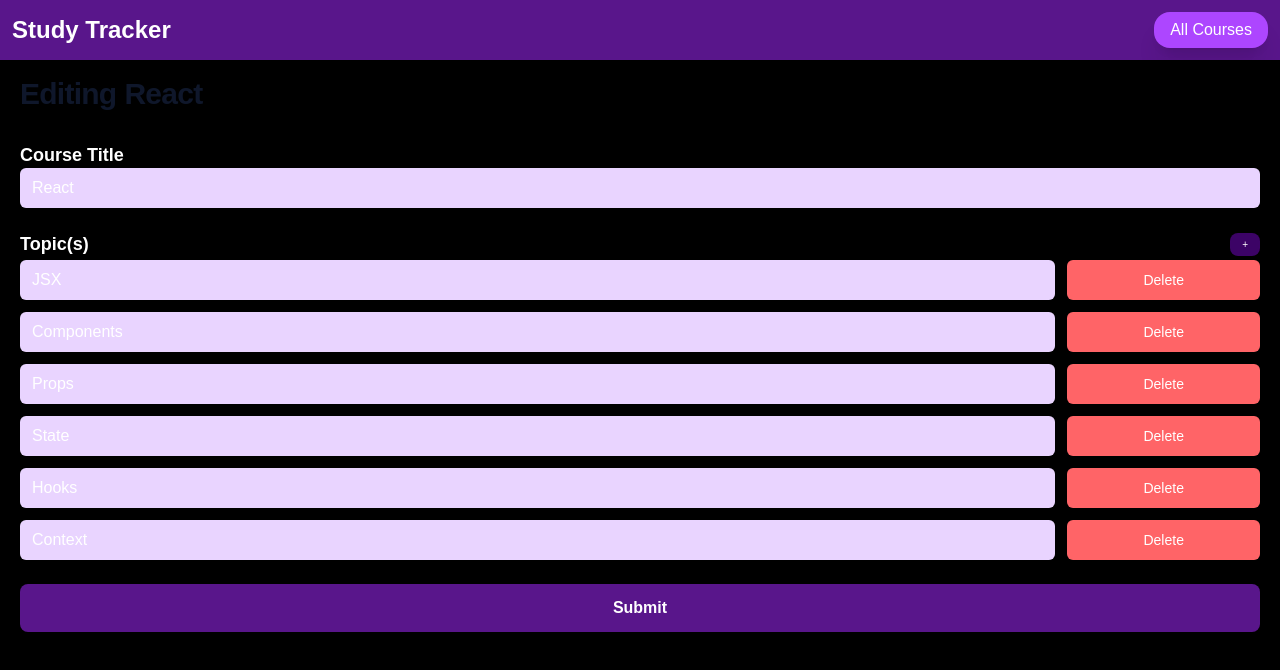
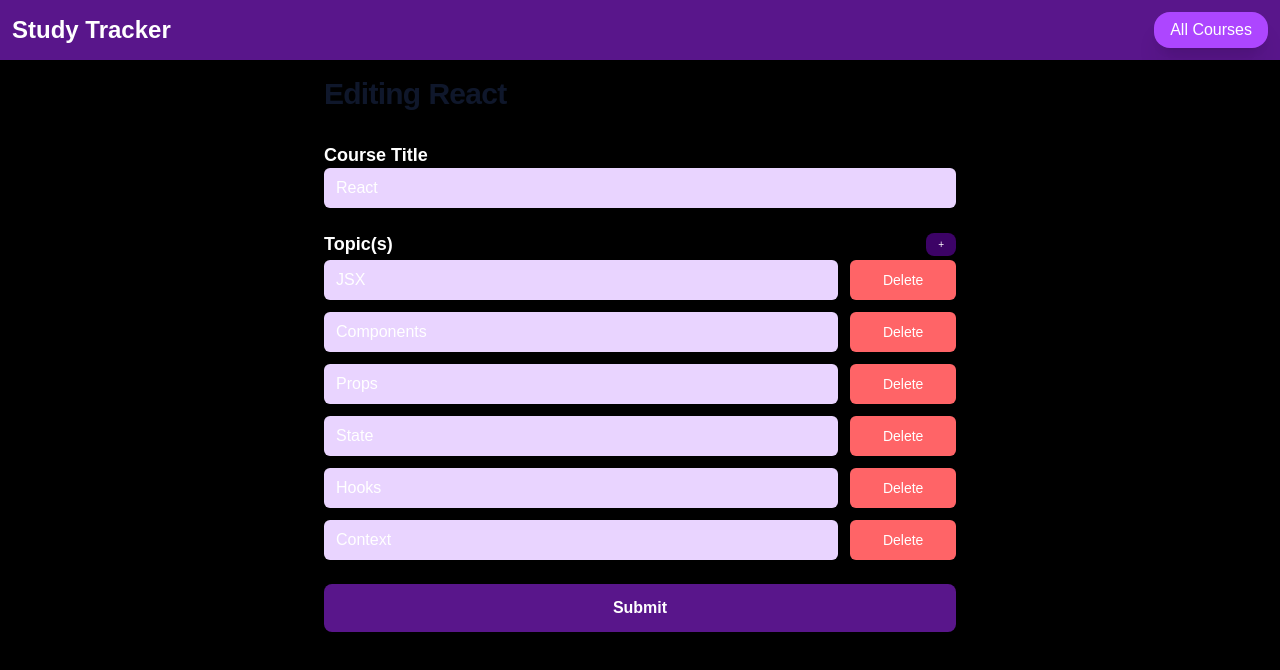
Before and after one commit to Okara008/study-tracker, a Next.js app: page /course/1/edit-course in a window 1280 px wide. Shown: the top 670 px of the page. Built offline with nearby package versions, Linux system fonts and the light colour scheme.

Commit message:
Constrain course form widths

```diff
--- a/app/course/[id]/edit-course/page.tsx
+++ b/app/course/[id]/edit-course/page.tsx
@@ -81,7 +81,7 @@ function page() {
 	};
 
 	return (
-		<div className="px-5">
+		<div className="mx-auto w-full max-w-2xl px-5">
 			<h2 className="text-3xl mb-8 mt-2 font-black tracking-tight text-slate-900 flex items-center justify-start gap-2">
 				Editing{" "}
 				<b className="w-72 text-ellipsis overflow-hidden inline-block">
--- a/app/courselist/add-course/page.tsx
+++ b/app/courselist/add-course/page.tsx
@@ -47,7 +47,7 @@ function page() {
 	};
 
 	return (
-		<div className="px-5">
+		<div className="mx-auto w-full max-w-2xl px-5">
 			<h2 className="text-3xl mb-8 mt-2 font-black tracking-tight text-slate-900">
 				Add New Course
 			</h2>
```
